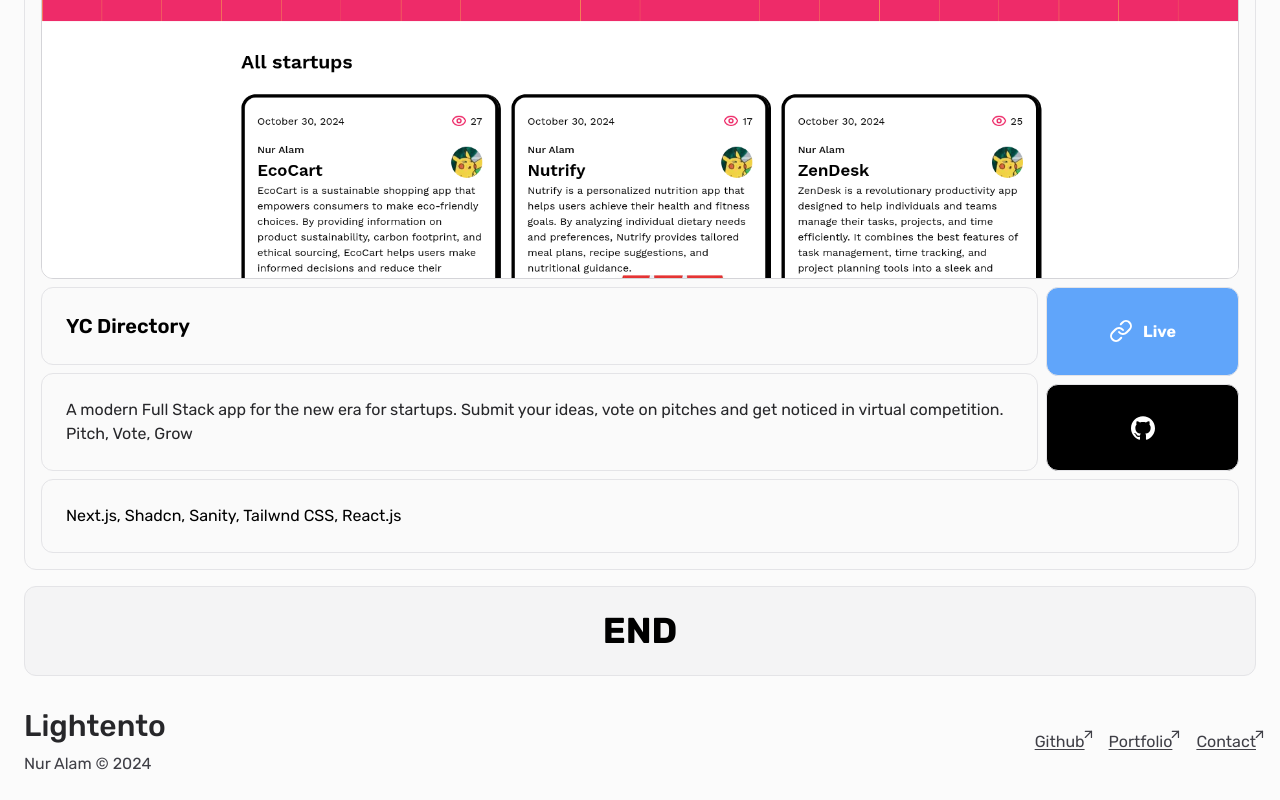
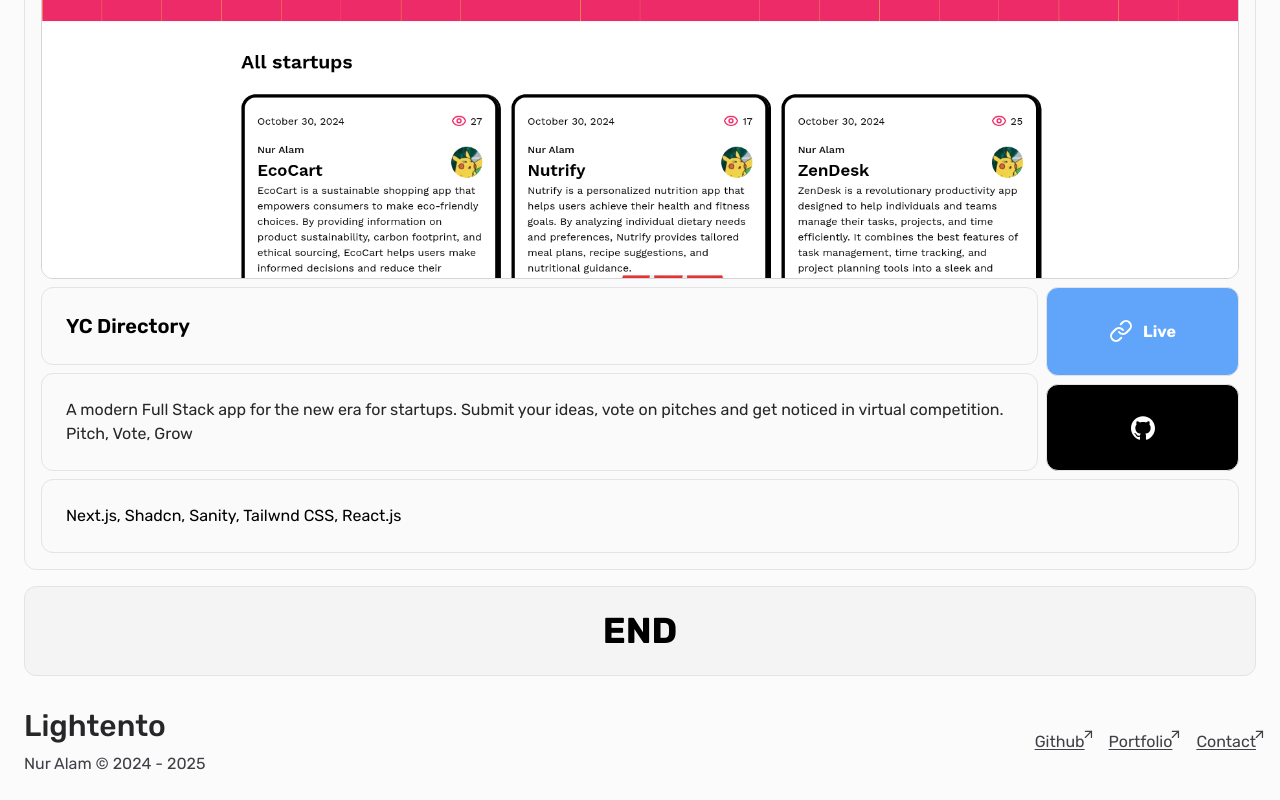
Before and after one commit to NurAlam123/bento, a Next.js app: page / in a window 1280 px wide. Shown: the part 6632-7432 px from the top of the page. Built offline with nearby package versions, Linux system fonts and the light colour scheme.

Commit message:
fix: footer year fix

```diff
--- a/src/components/Footer.tsx
+++ b/src/components/Footer.tsx
@@ -1,17 +1,15 @@
 import { ArrowUpRight } from "@/assets/icons";
 import { pageGithub } from "@/constants";
 import { myPortfolioLink } from "@/constants/socials";
+import FooterYear from "./ui/FooterYear";
 
 const Footer = () => {
-  const createdDate = "2024";
-  const currentDate = new Date().getFullYear().toString();
   return (
     <footer className="flex flex-col gap-6 md:gap-0 md:flex-row justify-between text-zinc-700 md:items-center">
       <div>
         <h4 className="text-3xl text-zinc-800 font-medium mb-2">Lightento</h4>
         <p className="text-md">
-          Nur Alam &copy; {createdDate}{" "}
-          {currentDate !== createdDate && `- ${currentDate}`}
+          Nur Alam &copy; <FooterYear />
         </p>
       </div>
       <div className="flex gap-6 *:underline *:underline-offset-2 *:flex *:relative">
--- /dev/null
+++ b/src/components/ui/FooterYear.tsx
@@ -0,0 +1,11 @@
+const FooterYear = () => {
+  const createdYear = "2024";
+  const currentYear = "2025";
+  return (
+    <time>
+      {createdYear} - {currentYear}
+    </time>
+  );
+};
+
+export default FooterYear;
```
